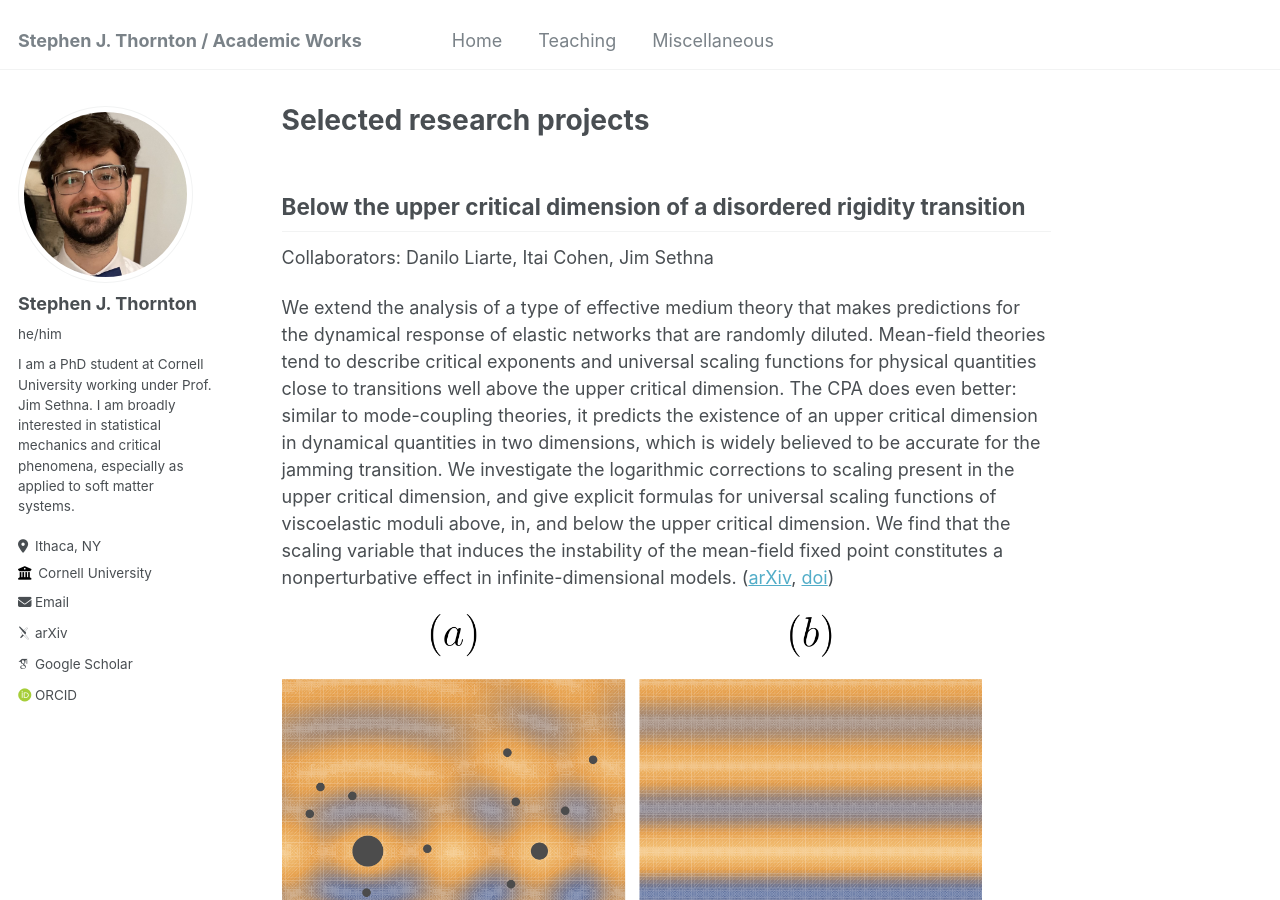
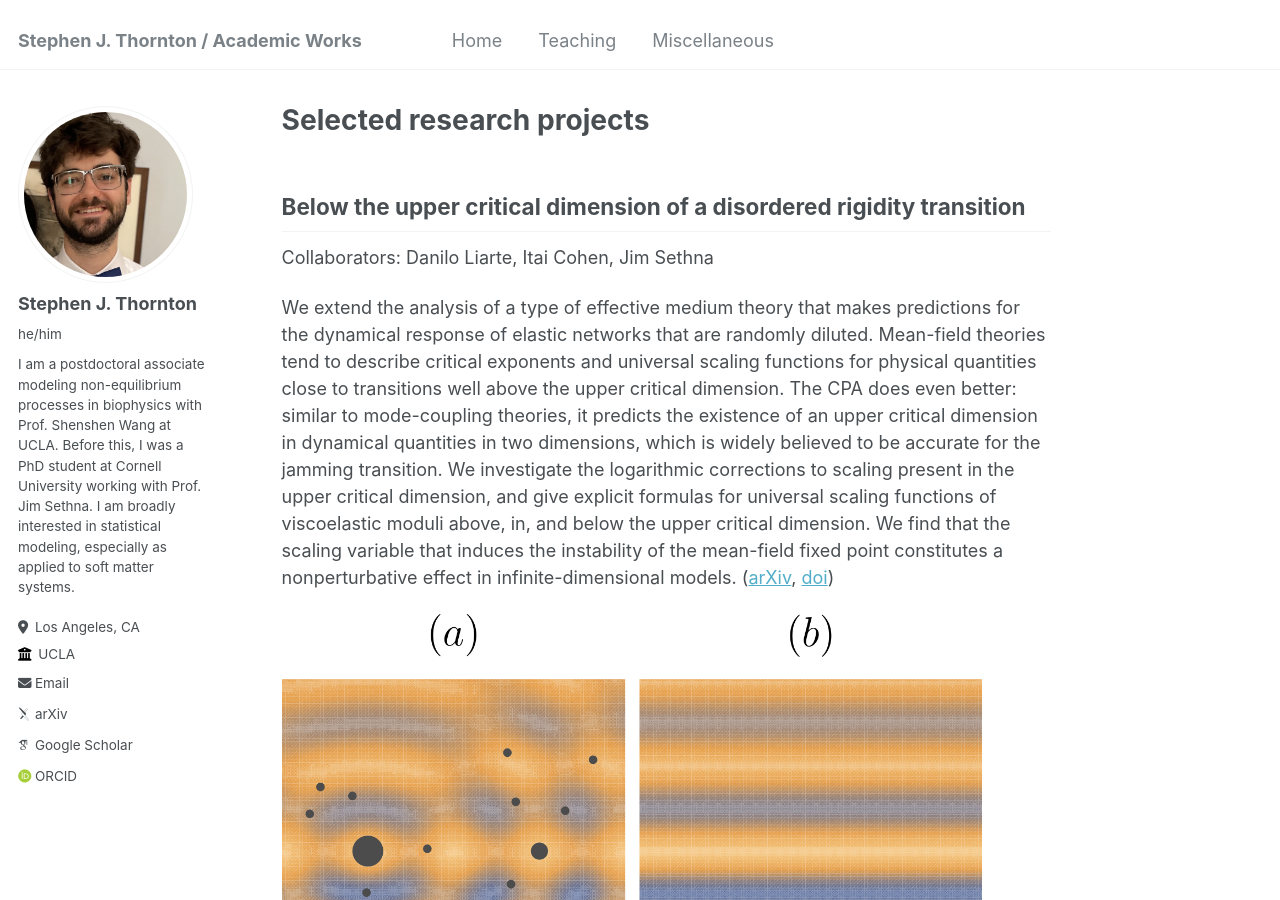
Before and after one commit to stephen-thornton/stephen-thornton.github.io, a Jekyll site: the page built from _pages/about.md, in a window 1280 px wide and 900 px high. Built offline with Jekyll 4.4.1, drawn with Linux system fonts in a browser that asks for light colours; some web fonts are replaced.

Commit message:
Update _config.yml

```diff
--- a/_config.yml
+++ b/_config.yml
@@ -24,11 +24,11 @@ author:
   avatar           : "profile.png"
   name             : "Stephen J. Thornton"
   pronouns         : "he/him"
-  bio              : "I am a PhD student at Cornell University working under Prof. Jim Sethna. I am broadly interested in statistical mechanics and critical phenomena, especially as applied to soft matter systems."
-  location         : "Ithaca, NY"
-  employer         : "Cornell University"
+  bio              : "I am a postdoctoral associate modeling non-equilibrium processes in biophysics with Prof. Shenshen Wang at UCLA. Before this, I was a PhD student at Cornell University working with Prof. Jim Sethna. I am broadly interested in statistical modeling, especially as applied to soft matter systems."
+  location         : "Los Angeles, CA"
+  employer         : "UCLA"
   uri              : # URL
-  email            : "sjt95 [at] cornell.edu"
+  email            : "sthornton [at] physics.ucla.edu"
 
   # Academic websites
   arxiv            : "https://arxiv.org/search/cond-mat?searchtype=author&query=Thornton%2C+S+J"
```
